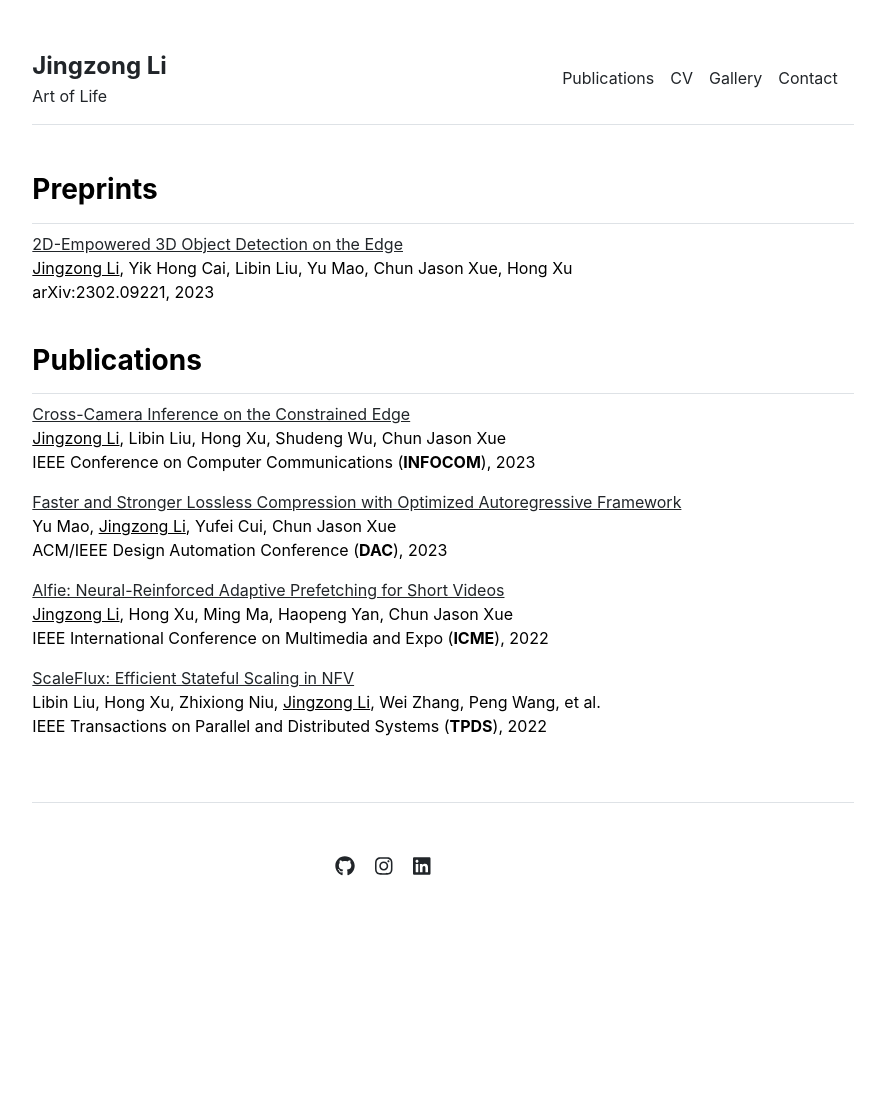
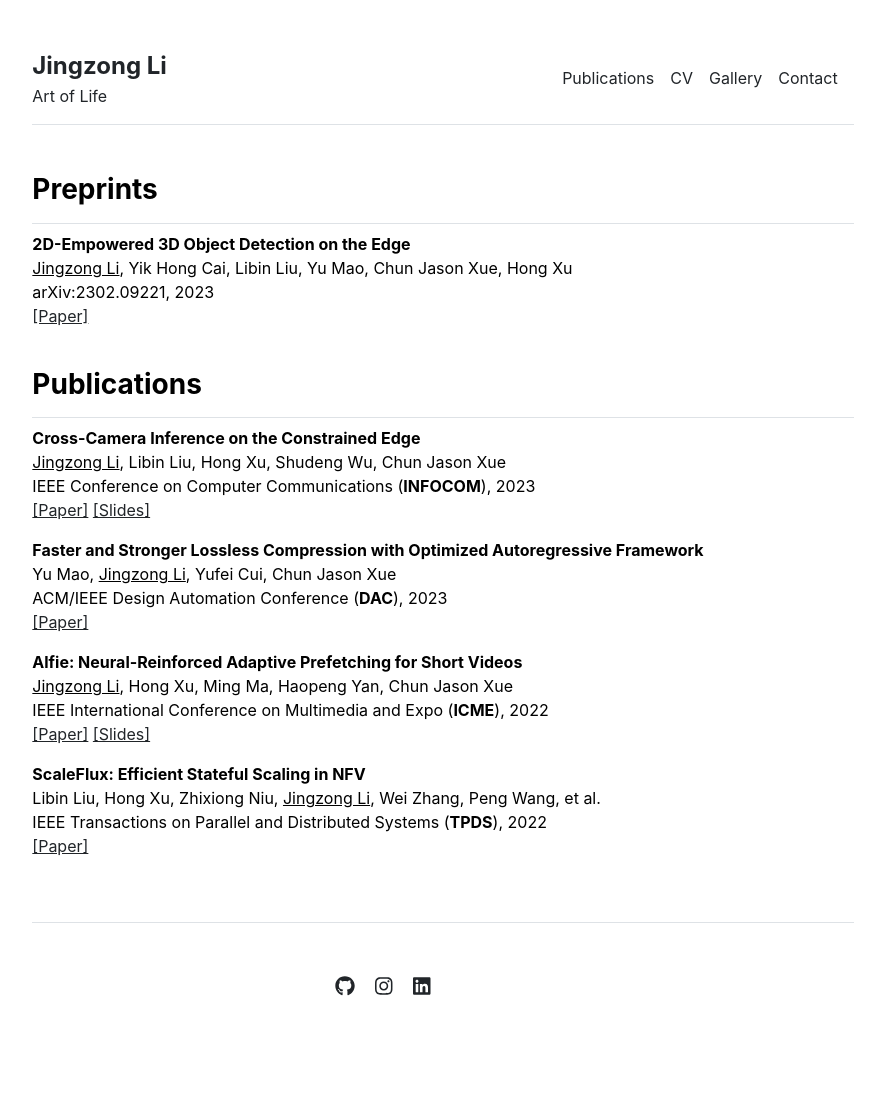
Before and after one commit to kanonjz/academic, a Jekyll site: the page built from publications.md, in a window 1280 px wide. Shown: the whole page, without its empty margins (197-1082 px from the left). Built offline with Jekyll 4.4.1, drawn with Linux system fonts in a browser that asks for light colours; before the commit the page ends 977 px from its top, so only the background shows below that.

Commit message:
add slides

```diff
--- a/_includes/publications.html
+++ b/_includes/publications.html
@@ -2,9 +2,11 @@
   <div>
     <h3 class="fw-bold border-bottom pb-3">Preprints</h3>
     {% for item in site.data.publications.preprints %}
-        <p><a href="{{ item.url }}">{{ item.name }}</a><br>
+        <p><b>{{ item.name }}</b>
+        <br>
         {{item.author}}<br>
-        {{item.venue}}
+        {{item.venue}}<br>
+        <a href="{{ item.url }}">[Paper]</a>
         </p>
     {% endfor %}
     <br>
@@ -16,9 +18,14 @@
       {% endfor %}
     {% else %}
       {% for item in site.data.publications.index %}
-        <p><a href="{{ item.url }}">{{ item.name }}</a><br>
+        <p><b>{{ item.name }}</b>
+        <br>
         {{item.author}}<br>
-        {{item.venue}}
+        {{item.venue}}<br>
+        <a href="{{ item.url }}">[Paper]</a>
+        {% if item.slide != "" %}
+          <a href="{{ item.slide }}">[Slides]</a>
+        {% endif %}
         </p>
       {% endfor %}
     {% endif %}
```
Also changed, not shown: _data/publications.yml (+4 -4 lines), 5 other files.
